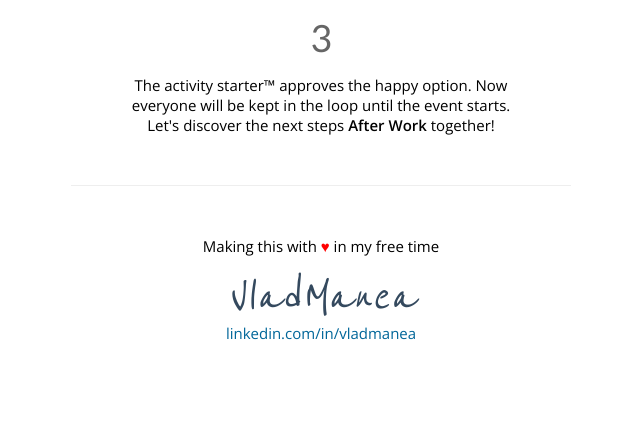
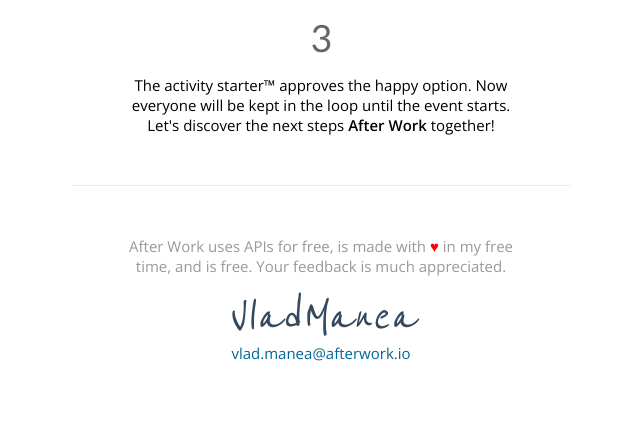
Before and after one commit to afterworkio/afterworkio, a PHP site: page / in a window 1280 px wide. Shown: the part 860-1288 px from the top of the page, without its empty margins (319-959 px from the left). Before the commit the page ends 1200 px from the top, so only its background shows below. Run offline with PHP 8.4, Linux system fonts and the light colour scheme.

Commit message:
Adding more info and some styling to main page

```diff
--- a/home.html
+++ b/home.html
@@ -37,8 +37,8 @@
                             <h3>3</h3>
                             <p class="text-center">The activity starter™ approves the happy option. Now everyone will be kept in the loop until the event starts. Let's discover the next steps <span class="text-bold">After Work</span> together!</p>
                             <hr />
-                            <p>Making this with <span class="text-love">♥</span> in my free time</p>
-                            <p><span class="text-signature">VladManea</span><br /><a href="http://www.linkedin.com/in/vladmanea" target="_blank">linkedin.com/in/vladmanea</a></p>
+                            <p class="text-faded">After Work uses APIs for free, is made with <span class="text-love">♥</span> in my free time, and is free. Your feedback is much appreciated.</p>
+                            <p><span class="text-signature">VladManea</span><br /><a href="mailto:vlad.manea@afterwork.io" target="_blank">vlad.manea@afterwork.io</a></p>
                         </div>
                     </div>
                 </div>
--- a/index.css
+++ b/index.css
@@ -101,6 +101,10 @@
     font-weight: 600;
 }
 
+.text-faded {
+    color: #999;
+}
+
 a {
     color: #069;
     text-decoration: none;
```
